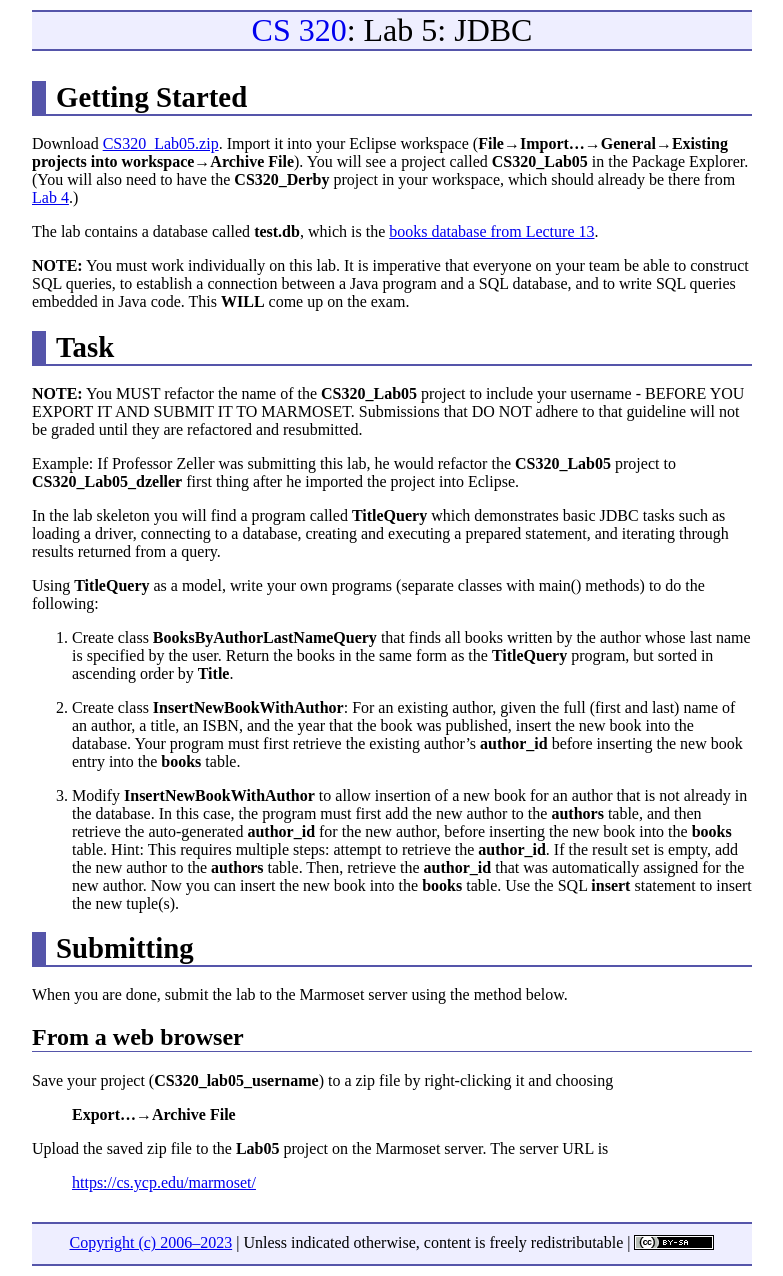
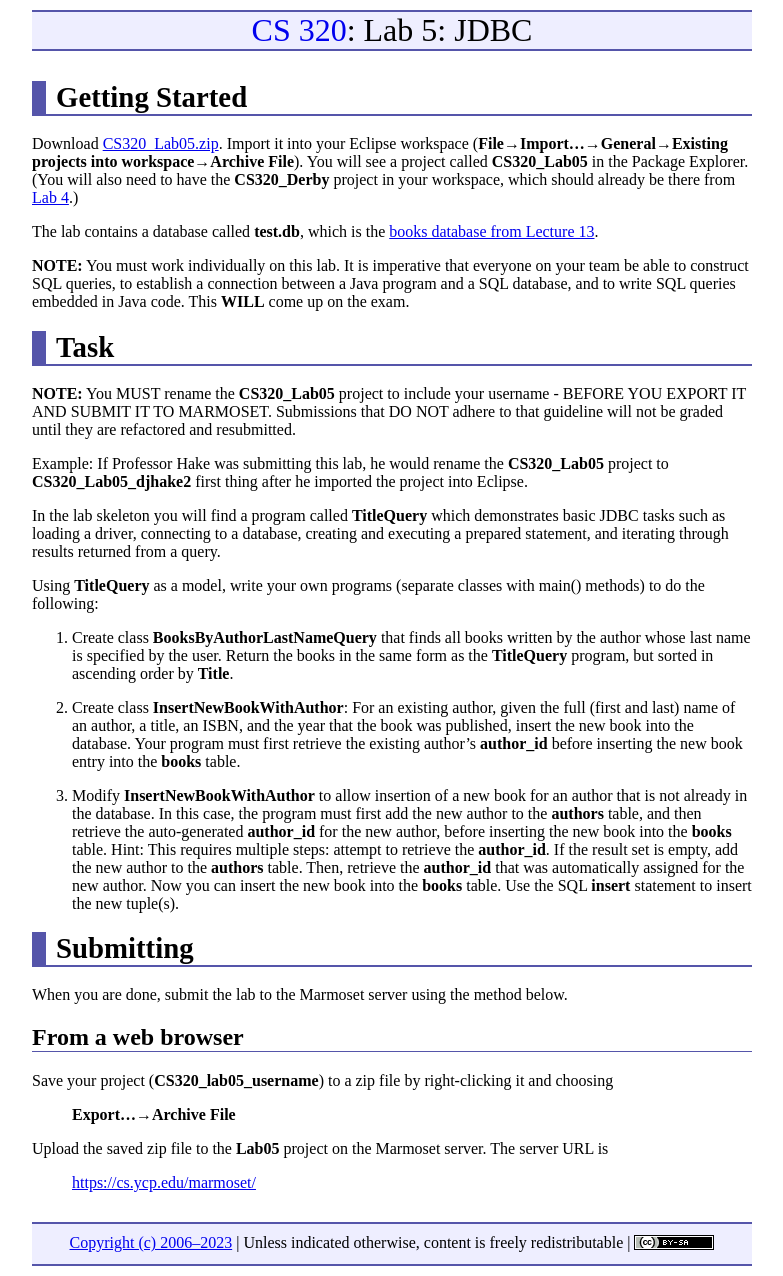
Before and after one commit to ycpcs/cs320-spring2023, a Jekyll site: the page built from labs/lab05.md, in a window 1280 px wide. Shown: the whole page, without its empty margins (248-1031 px from the left). Built offline with Jekyll 4.4.1, drawn with Linux system fonts in a browser that asks for light colours.

Commit message:
changed examples to reference Hake rather than Zeller

```diff
--- a/labs/lab05.md
+++ b/labs/lab05.md
@@ -14,9 +14,9 @@ The lab contains a database called **test.db**, which is the [books database fro
 
 Task
 ====
-**NOTE:** You MUST refactor the name of the **CS320_Lab05** project to include your username - BEFORE YOU EXPORT IT AND SUBMIT IT TO MARMOSET.  Submissions that DO NOT adhere to that guideline will not be graded until they are refactored and resubmitted.
+**NOTE:** You MUST rename the **CS320_Lab05** project to include your username - BEFORE YOU EXPORT IT AND SUBMIT IT TO MARMOSET.  Submissions that DO NOT adhere to that guideline will not be graded until they are refactored and resubmitted.
 
-Example: If Professor Zeller was submitting this lab, he would refactor the **CS320\_Lab05** project to **CS320\_Lab05\_dzeller** first thing after he imported the project into Eclipse.
+Example: If Professor Hake was submitting this lab, he would rename the **CS320\_Lab05** project to **CS320\_Lab05\_djhake2** first thing after he imported the project into Eclipse.
 
 In the lab skeleton you will find a program called **TitleQuery** which demonstrates basic JDBC tasks such as loading a driver, connecting to a database, creating and executing a prepared statement, and iterating through results returned from a query.
 
```
Also changed, not shown: labs/index.md (+1 -1 lines), labs/lab02.md (+1 -1 lines), labs/lab02a.md (+1 -1 lines), labs/lab06.md (+2 -2 lines), 2 other files.
